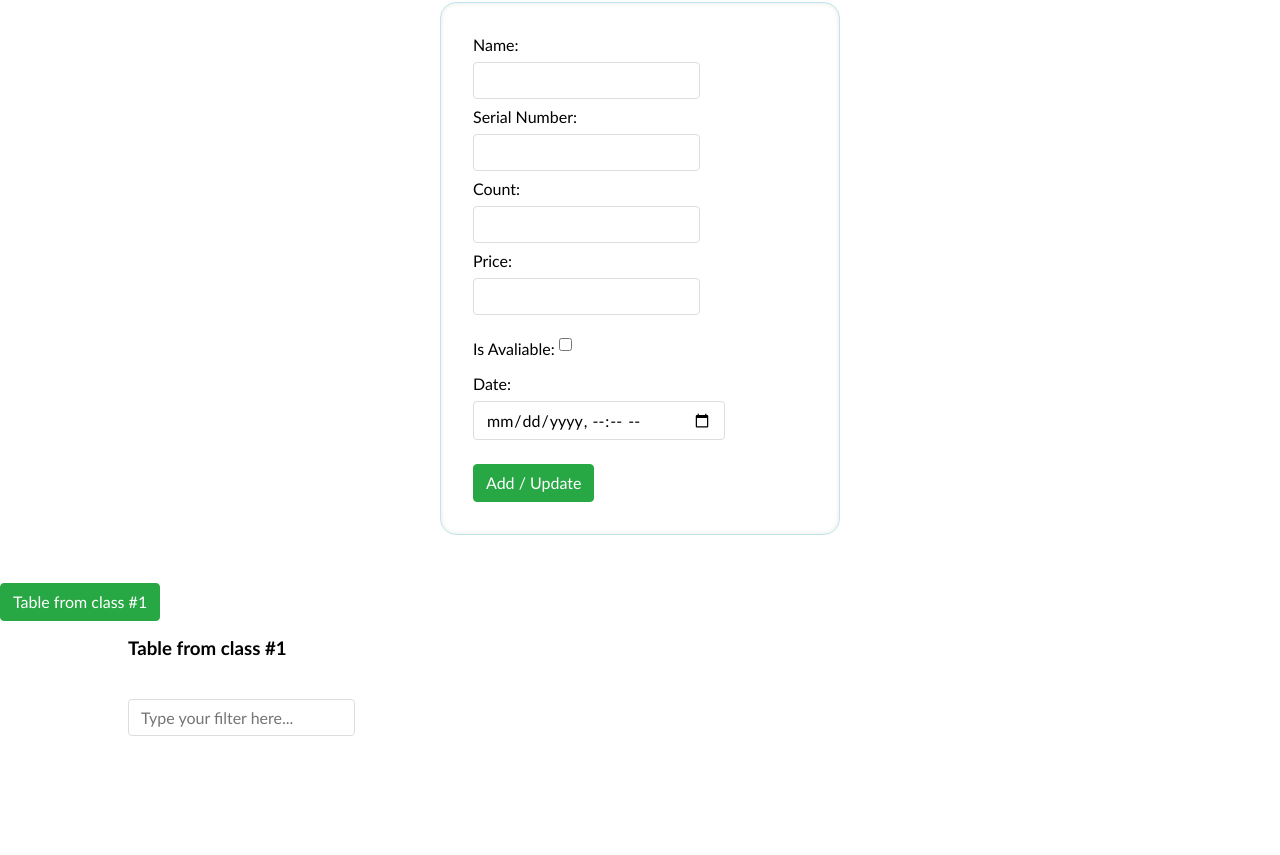
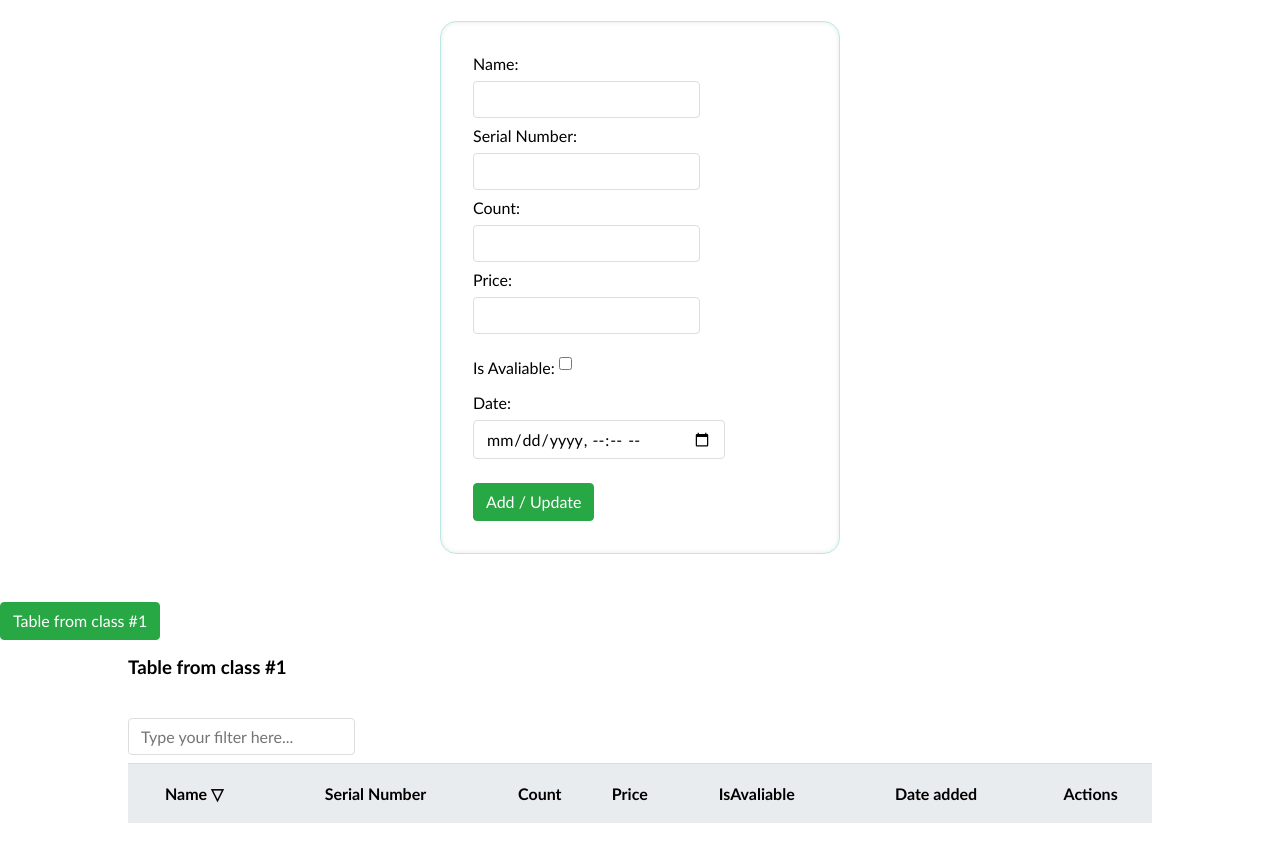
Before and after one commit to StudentNovikov/ModalTable, a website with bundled scripts: page src/index.html in a window 1280 px wide. Shown: the part 679-1534 px from the top of the page. Before the commit the page ends 1455 px from the top, so only its background shows below. Built offline with nearby package versions, Linux system fonts and the light colour scheme.

Commit message:
drawHead()

```diff
--- a/src/index.html
+++ b/src/index.html
@@ -16,13 +16,13 @@
     <table class="table">
       <thead>
         <tr>
-          <th scope="col">Name</th>
-          <th scope="col">Serial Number</th>
-          <th scope="col">Count</th>
-          <th scope="col">Price</th>
-          <th scope="col">IsAvaliable</th>
-          <th scope="col">Date added</th>
-          <th scope="col">Actions</th>
+          <th id="name">Name</th>
+          <th id="serialNumber">Serial Number</th>
+          <th id="count"></th>Count</th>
+          <th id="price">Price</th>
+          <th id="isAvaliable">IsAvaliable</th>
+          <th id="dateAdded">Date added</th>
+          <th id="actions">Actions</th>
         </tr>
       </thead>
       <tbody>
--- a/src/modalTable.js
+++ b/src/modalTable.js
@@ -3,12 +3,20 @@ import { ModalManager } from './modalManager.js';
 import { DataManager } from './dataManager.js';
 
 const modalManager = new ModalManager();
+const sortDirection = {
+  ascending: '△',
+  descending: '▽',
+};
 
 class ModalTable {
   constructor(tableTitle, products, placeForButton) {
     this.tableTitle = tableTitle;
     this.products = products;
     this.placeForButton = placeForButton;
+    this.sort = {
+      field: 'name',
+      direction: 'descending',
+    };
     this.init();
   }
 
@@ -59,12 +67,21 @@ class ModalTable {
   }
 
   createTable() {
-    this.tableContainerRef.innerHTML += '<table class="table"></table>';
+    this.tableContainerRef.innerHTML += '<table class="table"><thead><tr></tr></thead><tbody></tbody></table>';
     this.tableRef = this.tableContainerRef.querySelector('table');
   }
 
   drawHead() {
-    console.log('drawHead');
+    this.tableRef.querySelector('tr').innerHTML = `
+    <th id="name">Name</th>
+    <th id="serialNumber">Serial Number</th>
+    <th id="count">Count</th>
+    <th id="price">Price</th>
+    <th id="isAvaliable">IsAvaliable</th>
+    <th id="dateAdded">Date added</th>
+    <th id="actions">Actions</th>`;
+    console.log(this.tableRef.querySelector(`#${this.sort.field}`));
+    this.tableRef.querySelector(`#${this.sort.field}`).innerHTML += ` ${sortDirection[this.sort.direction]}`;
   }
 
   drawBody() {
```
